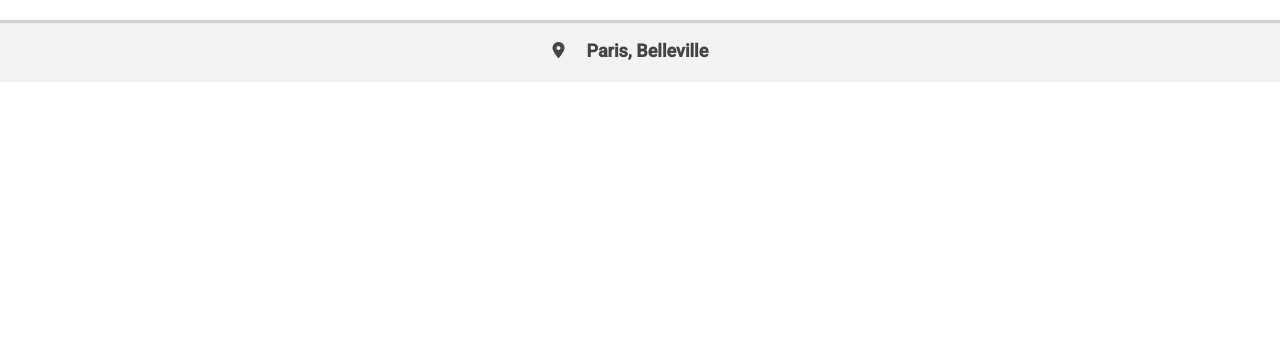
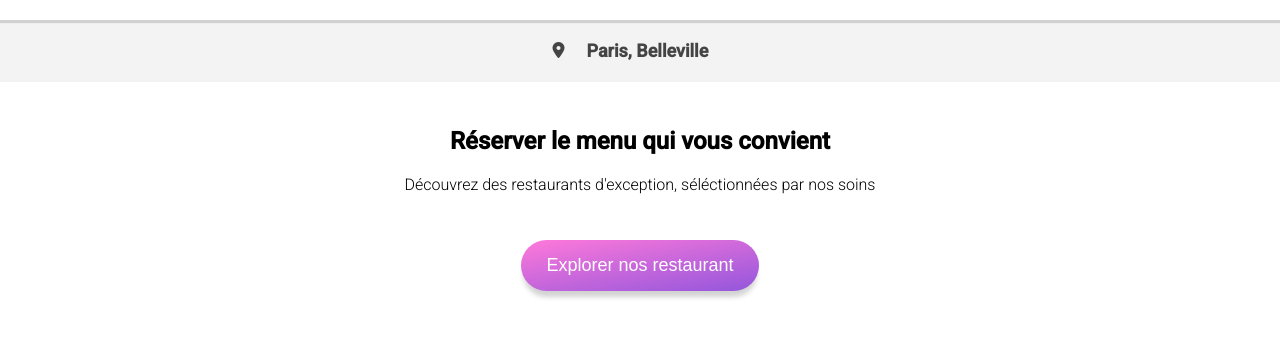
Before and after one commit to Gaetan79270/Gaetan79270.github.io, a plain HTML site: page index.html in a window 1280 px wide. Shown: the part 63-400 px from the top of the page. Drawn offline with Linux system fonts and the light colour scheme; a web font is replaced by a local one.

Commit message:
explorer et gradient

```diff
--- a/css/style.css
+++ b/css/style.css
@@ -40,3 +40,30 @@ input::placeholder{
     color: #444444;
     padding-left: 5px;
 }
+/*partie explorer*/
+.explorer{
+    text-align: center;
+}
+.explorer h2{
+    font-weight: 800;
+    padding-top: 25px;
+}
+.explorer p{
+    font-weight: 200;
+    padding-bottom: 30px;
+}
+.explorer button{
+    color: white;
+    font-size: 18px;
+    font-weight: 300;
+    padding: 15px 25px;
+    border: none;
+    border-radius: 30px;
+    box-shadow: 0px 8px 5px -2px lightgrey;
+    background-image: linear-gradient(350deg,#9356DC,#FF79DA );
+    transition: transform 700ms
+}
+.explorer button:hover{
+    transform: scale(1.1);
+    opacity: 0.8
+}
--- a/index.html
+++ b/index.html
@@ -21,6 +21,13 @@
                 <input type="search" name="research" placeholder="Paris, Belleville" maxlength="30"/>
             </form>
         </div>
+        <section class="explorer">
+            <h2>Réserver le menu qui vous convient</h2>
+            <p>Découvrez des restaurants d'exception, séléctionnées par nos soins</p>
+            <a href="#">
+                <button>Explorer nos restaurant</button>
+            </a>
+        </section>
     </main>
 </body>
 </html>
```
